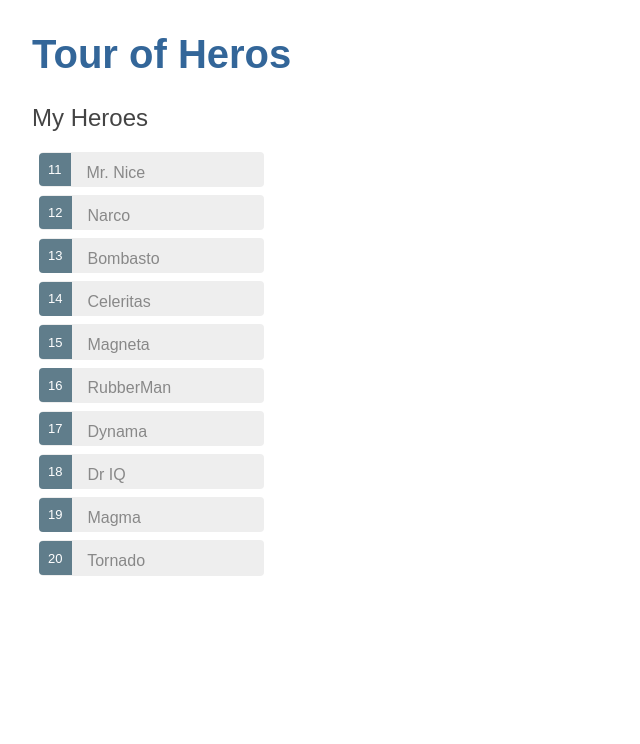
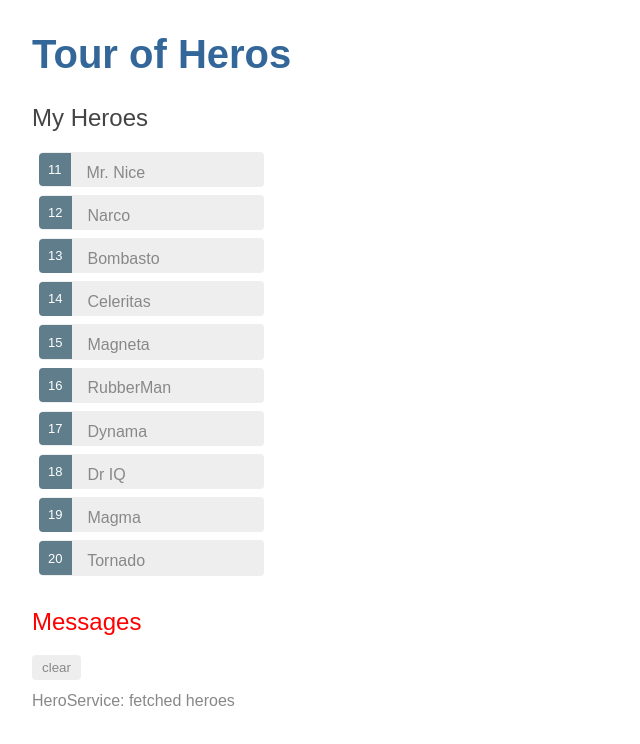
Before and after one commit to nateous/TourOfHeroes, an Angular app in the folder angular-tour-of-heros/: page / in a window 1280 px wide. Shown: the top 744 px of the page, without its empty margins (0-640 px from the left). Built offline with nearby package versions, Linux system fonts and the light colour scheme.

Commit message:
added message service

```diff
--- a/angular-tour-of-heros/src/app/app.component.html
+++ b/angular-tour-of-heros/src/app/app.component.html
@@ -1,2 +1,3 @@
 <h1>{{title}}</h1>
 <app-heroes></app-heroes>
+<app-messages></app-messages>
--- a/angular-tour-of-heros/src/app/app.module.ts
+++ b/angular-tour-of-heros/src/app/app.module.ts
@@ -6,12 +6,14 @@ import { HeroesComponent } from './heroes/heroes.component';
 
 import { FormsModule } from '@angular/forms';
 import { HeroDetailComponent } from './hero-detail/hero-detail.component';
+import { MessagesComponent } from './messages/messages.component';
 
 @NgModule({
   declarations: [
     AppComponent,
     HeroesComponent,
-    HeroDetailComponent
+    HeroDetailComponent,
+    MessagesComponent
   ],
   imports: [
     BrowserModule,
--- a/angular-tour-of-heros/src/app/hero.service.ts
+++ b/angular-tour-of-heros/src/app/hero.service.ts
@@ -2,6 +2,7 @@ import { Injectable } from '@angular/core';
 import { Hero } from './hero';
 import { HEROES } from './mock-heroes';
 import { Observable, of } from 'rxjs';
+import { MessageService } from './message.service';
 
 @Injectable({
   providedIn: 'root'
@@ -9,8 +10,10 @@ import { Observable, of } from 'rxjs';
 export class HeroService {
 
   getHeroes(): Observable<Hero[]> {
+    // TODO: send the message _after_ fetching the heroes
+    this.messageService.add('HeroService: fetched heroes');
     return of(HEROES);
   }
 
-  constructor() { }
+  constructor(private messageService: MessageService) { }
 }
--- /dev/null
+++ b/angular-tour-of-heros/src/app/message.service.ts
@@ -0,0 +1,16 @@
+import { Injectable } from '@angular/core';
+
+@Injectable({
+  providedIn: 'root',
+})
+export class MessageService {
+  messages: string[] = [];
+
+  add(message: string) {
+    this.messages.push(message);
+  }
+
+  clear() {
+    this.messages = [];
+  }
+}
--- /dev/null
+++ b/angular-tour-of-heros/src/app/messages/messages.component.css
@@ -0,0 +1,35 @@
+/* MessagesComponent's private CSS styles */
+h2 {
+    color: red;
+    font-family: Arial, Helvetica, sans-serif;
+    font-weight: lighter;
+  }
+  body {
+    margin: 2em;
+  }
+  body, input[text], button {
+    color: crimson;
+    font-family: Cambria, Georgia;
+  }
+
+  button.clear {
+    font-family: Arial;
+    background-color: #eee;
+    border: none;
+    padding: 5px 10px;
+    border-radius: 4px;
+    cursor: pointer;
+    cursor: hand;
+  }
+  button:hover {
+    background-color: #cfd8dc;
+  }
+  button:disabled {
+    background-color: #eee;
+    color: #aaa;
+    cursor: auto;
+  }
+  button.clear {
+    color: #888;
+    margin-bottom: 12px;
+  }
--- /dev/null
+++ b/angular-tour-of-heros/src/app/messages/messages.component.html
@@ -0,0 +1,7 @@
+<div *ngIf="messageService.messages.length">
+
+  <h2>Messages</h2>
+  <button class="clear" (click)="messageService.clear()">clear</button>
+  <div *ngFor='let message of messageService.messages'> {{message}} </div>
+
+</div>
--- /dev/null
+++ b/angular-tour-of-heros/src/app/messages/messages.component.ts
@@ -0,0 +1,16 @@
+import { Component, OnInit } from '@angular/core';
+import { MessageService } from '../message.service';
+
+@Component({
+  selector: 'app-messages',
+  templateUrl: './messages.component.html',
+  styleUrls: ['./messages.component.css']
+})
+export class MessagesComponent implements OnInit {
+
+  constructor(public messageService: MessageService) { }
+
+  ngOnInit() {
+  }
+
+}
```
Also changed, not shown: 2 other files (tests, documents, lock files or other folders).
